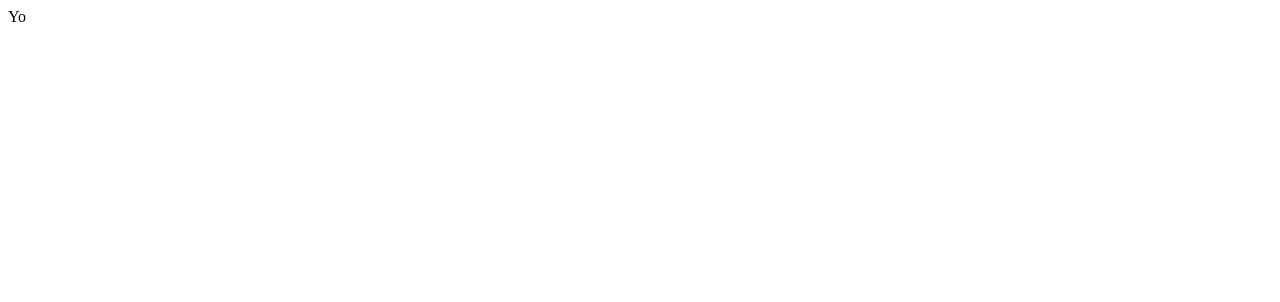
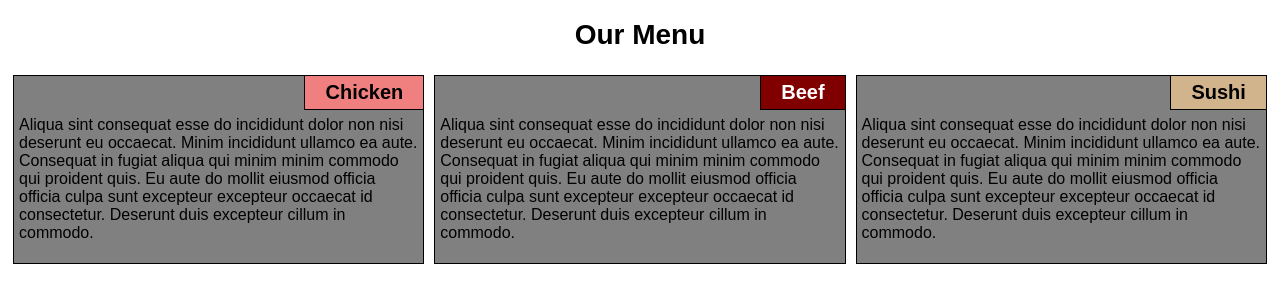
Before and after one commit to flying-penguin-monster/coursera-webdev-week2, a plain HTML site: page index.html in a window 1280 px wide. Drawn offline with Linux system fonts and the light colour scheme.

Commit message:
actually add menu

```diff
--- a/index.html
+++ b/index.html
@@ -1,9 +1,58 @@
 <!doctype html>
 <html>
 <head>
-<title>Yo</title>
+    <meta charset="utf-8">
+    <title>Our Menu</title>
+    <link rel="stylesheet" type="text/css" href="styles.css">
 </head>
 <body>
-Yo
+<h1 class="heading">Our Menu</h1>
+<div class="row">
+    <div class="col-sm-12 col-md-6 col-lg-4">
+        <div class="menu-inset">
+            <div class="menu-title menu-title-1">
+                Chicken
+            </div>
+            <p class="menu-content">
+                Aliqua sint consequat esse do incididunt dolor non nisi deserunt eu
+                occaecat. Minim incididunt ullamco ea aute. Consequat in fugiat
+                aliqua qui minim minim commodo qui proident quis. Eu aute do mollit
+                eiusmod officia officia culpa sunt excepteur excepteur occaecat id
+                consectetur. Deserunt duis excepteur cillum in commodo.
+        </p>
+        </div>
+    </div>
+
+    <div class="col-sm-12 col-md-6 col-lg-4">
+        <div class="menu-inset">
+            <div class="menu-title menu-title-2">
+                Beef
+            </div>
+            <p class="menu-content">
+                Aliqua sint consequat esse do incididunt dolor non nisi deserunt eu
+                occaecat. Minim incididunt ullamco ea aute. Consequat in fugiat
+                aliqua qui minim minim commodo qui proident quis. Eu aute do mollit
+                eiusmod officia officia culpa sunt excepteur excepteur occaecat id
+                consectetur. Deserunt duis excepteur cillum in commodo.
+            </p>
+        </div>
+    </div>
+
+    <div class="col-sm-12 col-md-12 col-lg-4">
+        <div class="menu-inset">
+            <div class="menu-title menu-title-3">
+                Sushi
+            </div>
+            <p class="menu-content">
+                Aliqua sint consequat esse do incididunt dolor non nisi deserunt eu
+                occaecat. Minim incididunt ullamco ea aute. Consequat in fugiat
+                aliqua qui minim minim commodo qui proident quis. Eu aute do mollit
+                eiusmod officia officia culpa sunt excepteur excepteur occaecat id
+                consectetur. Deserunt duis excepteur cillum in commodo.
+            </p>
+        </div>
+    </div>
+
+</div>
 </body>
 </html>
```
